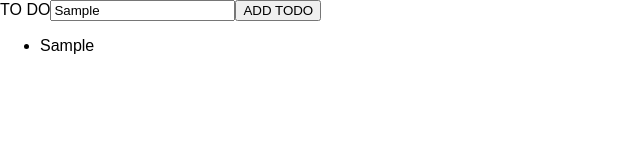
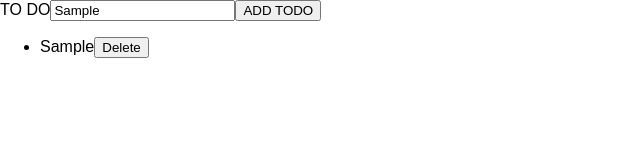
Before and after one commit to LamiSaadat/Todo-List---TS-Course, a React (Create React App) app: page / in a window 1280 px wide. Both pictures are taken after typing "Sample" into the empty fields and a click on the button "ADD TODO". Shown: the top 160 px of the page, without its empty margins (0-640 px from the left). Built offline with nearby package versions, Linux system fonts and the light colour scheme.

Commit message:
Added a delete button to each todo item. Added a handler to remove todo item from the state when clicked. Added the function in the interface to be received as props in the todolist component

```diff
--- a/src/App.tsx
+++ b/src/App.tsx
@@ -8,13 +8,22 @@
   const [todos, setTodos] = useState<Todo[]>([]);
 
   const todoAddHandler = (text: string) => {
-    setTodos([{ id: Math.random().toString(), text: text }]);
+    setTodos((prevTodos) => [
+      ...prevTodos,
+      { id: Math.random().toString(), text: text },
+    ]);
+  };
+
+  const todoDeleteHandler = (todoId: string) => {
+    setTodos((prevTodos) => {
+      return prevTodos.filter((todo) => todo.id !== todoId);
+    });
   };
 
   return (
     <div className="App">
       <NewTodo onAddTodo={todoAddHandler} />
-      <TodoList items={todos} />
+      <TodoList items={todos} onDeleteTodo={todoDeleteHandler} />
     </div>
   );
 };
--- a/src/components/TodoList.tsx
+++ b/src/components/TodoList.tsx
@@ -3,13 +3,19 @@
 //tell TS the type of props this component is receiving
 interface TodoListProps {
   items: { id: string; text: string }[];
+  onDeleteTodo: (id: string) => void;
 }
 
 export const TodoList: React.FC<TodoListProps> = (props) => {
   return (
     <ul>
       {props.items.map((todo) => (
-        <li key={todo.id}>{todo.text}</li>
+        <li key={todo.id}>
+          <span>{todo.text}</span>
+          <button onClick={props.onDeleteTodo.bind(null, todo.id)}>
+            Delete
+          </button>
+        </li>
       ))}
     </ul>
   );
```
